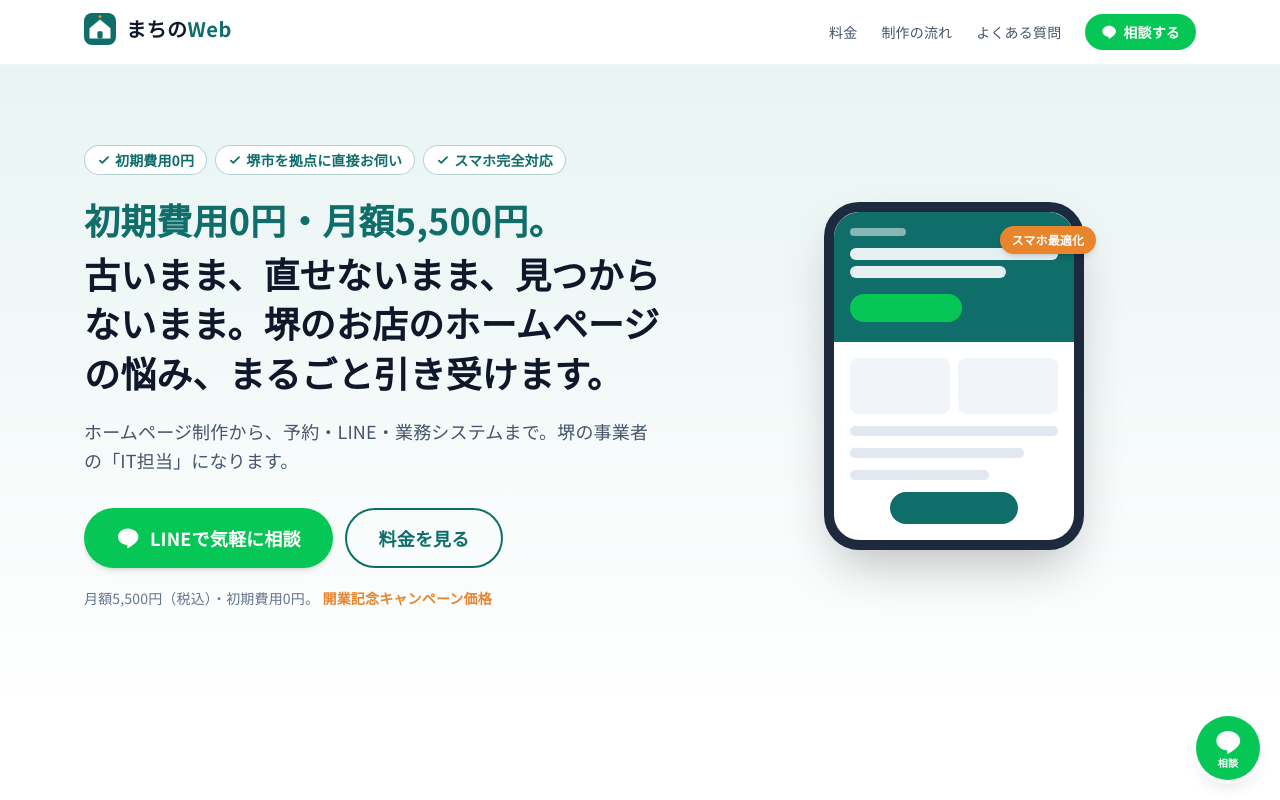
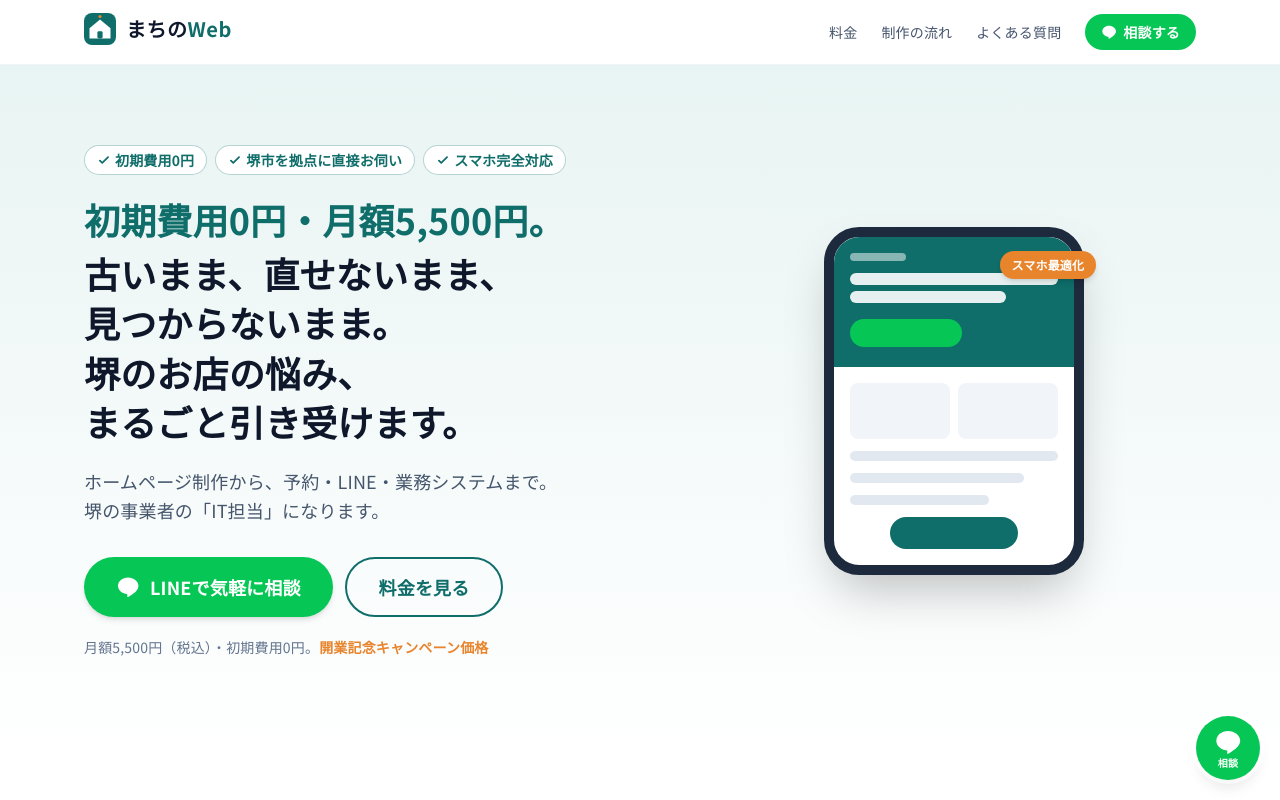
Before and after one commit to kimgutae-Portfolio/website-LP, a Next.js app: page / in a window 1280 px wide. Shown: the top 800 px of the page. Built offline with nearby package versions, Linux system fonts and the light colour scheme.

Commit message:
깨짐, 오타 수정

```diff
--- a/components/Cta.tsx
+++ b/components/Cta.tsx
@@ -55,7 +55,7 @@ export function Cta() {
         </div>
 
         <p className="mt-8 text-center text-sm text-white/80">
-          メールでのご相談も受け付けています:{" "}
+          メールでのご相談も受け付けています：{" "}
           <a
             href={`mailto:${contact.email}`}
             className="font-bold text-white underline underline-offset-4"
--- a/components/Hero.tsx
+++ b/components/Hero.tsx
@@ -1,6 +1,7 @@
 import { siteConfig } from "@/site.config";
 import { LineCta } from "./LineCta";
 import { CheckIcon } from "./icons";
+import { jaPhrases } from "./jaText";
 
 // 히어로 우측: 스마트폰 목업 (이미지 없이 CSS로 구성 — "스마트폰에서 완벽"의 시각화)
 function PhoneMockup() {
@@ -53,11 +54,13 @@ export function Hero() {
             ))}
           </div>
           <h1 className="text-3xl font-bold leading-snug text-slate-900 sm:text-4xl sm:leading-snug">
-            <span className="mb-1 block text-primary">{hero.catchTop}</span>
-            {hero.catchMain}
+            <span className="mb-1 block text-primary">
+              {jaPhrases(hero.catchTop)}
+            </span>
+            {jaPhrases(hero.catchMain)}
           </h1>
           <p className="mt-5 text-lg leading-relaxed text-slate-600">
-            {hero.sub}
+            {jaPhrases(hero.sub, 17)}
           </p>
           <div className="mt-8 flex flex-col items-start gap-3 sm:flex-row sm:items-center">
             <LineCta />
@@ -69,9 +72,9 @@ export function Hero() {
             </a>
           </div>
           <p className="mt-5 text-sm text-slate-500">
-            月額5,500円（税込）・初期費用0円。
+            {jaPhrases("月額5,500円（税込）・初期費用0円。", 20)}
             {siteConfig.pricing.campaign.enabled && (
-              <span className="font-bold text-accent">
+              <span className="inline-block font-bold text-accent">
                 {" "}
                 {siteConfig.pricing.campaign.label}
               </span>
--- a/components/Pricing.tsx
+++ b/components/Pricing.tsx
@@ -52,11 +52,13 @@ export function Pricing() {
           </div>
         </div>
 
-        {/* 화살표 연결 표시 */}
+        {/* 화살표 연결 표시 (장식선은 모바일에서 숨겨 줄바꿈 깨짐 방지) */}
         <div className="mx-auto my-6 flex max-w-2xl items-center justify-center gap-2 text-slate-400">
-          <span className="h-px w-10 bg-slate-300" />
-          <span className="text-sm font-medium">ページを増やしたい・機能を追加したい方へ</span>
-          <span className="h-px w-10 bg-slate-300" />
+          <span className="hidden h-px w-10 bg-slate-300 sm:block" />
+          <span className="text-center text-sm font-medium">
+            ページを増やしたい・機能を追加したい方へ
+          </span>
+          <span className="hidden h-px w-10 bg-slate-300 sm:block" />
         </div>
 
         {/* 2단계 플랜 카드 (초기비용 청구형) */}
@@ -67,8 +69,11 @@ export function Pricing() {
           <h3 className="mb-6 text-center text-xl font-bold text-slate-900">
             {secondPlan.name}
           </h3>
+          {/* 라벨을 위로 분리 — 모바일 폭에서 가격 행이 밀려 깨지는 것 방지 */}
+          <p className="mb-1 text-center text-lg font-bold text-slate-600">
+            初期費用
+          </p>
           <div className="mb-1 flex items-end justify-center gap-1.5">
-            <span className="text-lg font-bold text-slate-600">初期費用</span>
             <span className="text-5xl font-black tracking-tight text-slate-800 sm:text-6xl">
               {secondPlan.initialCost}
             </span>
--- /dev/null
+++ b/components/jaText.tsx
@@ -0,0 +1,18 @@
+import type { ReactNode } from "react";
+
+/**
+ * 일본어 문구를 구두점(、。・！？」) 뒤에서 쪼개 inline-block으로 감싸,
+ * 모바일에서 단어 중간이 아닌 구두점 위치에서 줄바꿈되도록 하는 헬퍼.
+ * max보다 긴 구는 감싸지 않고 그대로 두어 가로 오버플로우를 방지.
+ */
+export function jaPhrases(text: string, max = 11): ReactNode {
+  return text.split(/(?<=[、。・！？」])/).map((part, i) =>
+    part.length <= max ? (
+      <span key={i} className="inline-block">
+        {part}
+      </span>
+    ) : (
+      part
+    ),
+  );
+}
--- a/site.config.ts
+++ b/site.config.ts
@@ -64,7 +64,7 @@ export const siteConfig = {
   hero: {
     catchTop: "初期費用0円・月額5,500円。",
     catchMain:
-      "古いまま、直せないまま、見つからないまま。堺のお店のホームページの悩み、まるごと引き受けます。",
+      "古いまま、直せないまま、見つからないまま。堺のお店の悩み、まるごと引き受けます。",
     sub: "ホームページ制作から、予約・LINE・業務システムまで。堺の事業者の「IT担当」になります。",
     ctaLabel: "LINEで気軽に相談",
     badges: ["初期費用0円", "堺市を拠点に直接お伺い", "スマホ完全対応"],
@@ -191,7 +191,7 @@ export const siteConfig = {
       name: "カスタムホームページプラン",
       badge: "デザインも機能も、自由にカスタマイズ",
       initialCost: "30,000",
-      initialCostNote: "ページ数・カスタマイズ内容により別途お見積り",
+      initialCostNote: "ページ数・カスタマイズ内容によりお見積りします",
       priceTaxNote: "税込",
       monthlyNote: "運用月額は基本プランと同じ5,500円（税込）",
       features: [
@@ -202,7 +202,7 @@ export const siteConfig = {
         "予約システム・請求書の自動作成・業務システムなどの開発・連携",
       ],
       conditions:
-        "初期費用は制作内容確定後にお見積りします（月額運用費・契約条件は基本プランと共通）",
+        "初期費用は、ご希望の内容をお伺いしたうえで正式にお見積りします（月額料金・契約条件は基本プランと共通）",
     },
     notes: [
       "価格はすべて税込の総額表示です。",
@@ -253,7 +253,7 @@ export const siteConfig = {
   faq: [
     {
       q: "最低契約期間はありますか？",
-      a: "3ヶ月です。それ以降は、いつでも解約いただけます。",
+      a: "3ヶ月です。それ以降は、いつでもご解約いただけます。",
     },
     {
       q: "解約したらホームページはどうなりますか？",
@@ -284,7 +284,7 @@ export const siteConfig = {
     /** 사이트에 표시할 대표 메일 주소 (푸터·特商法·프라이버시에도 사용) */
     email: "info@machinowebs.com",
     heading: "まずはお気軽にご相談ください",
-    sub: "ご相談いただいたら契約しないといけない、ということは一切ありません。「ホームページのことで相談」と、LINEで一言お送りください。",
+    sub: "ご相談いただいたからといって、ご契約いただく必要はまったくありません。「ホームページのことで相談」と、LINEで一言お送りください。",
     lineCardTitle: "LINEで相談する（おすすめ）",
     lineCardText: "友だち追加して、メッセージを送るだけ。写真も送れます。",
     formTitle: "フォームで相談する",
```
